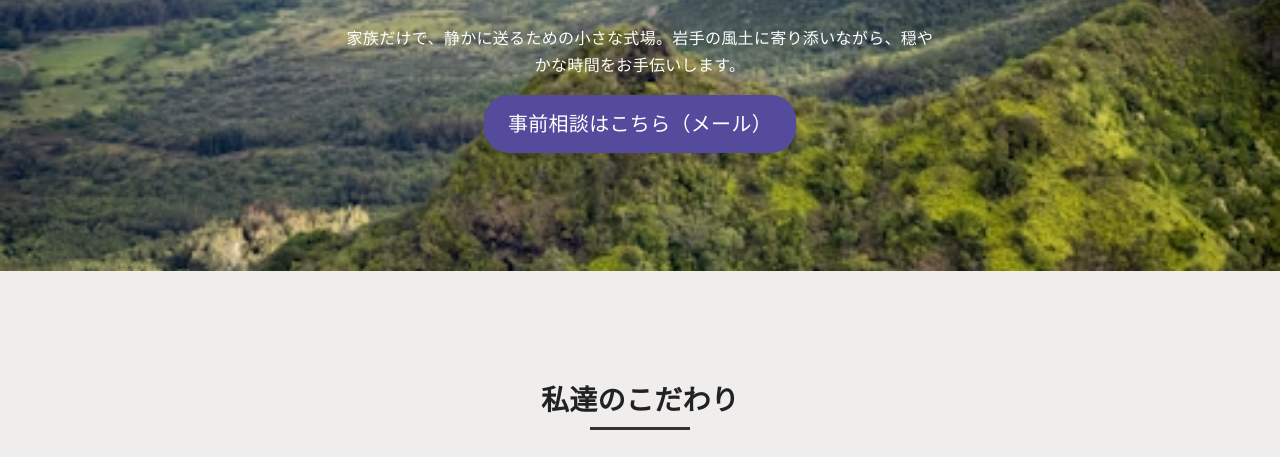
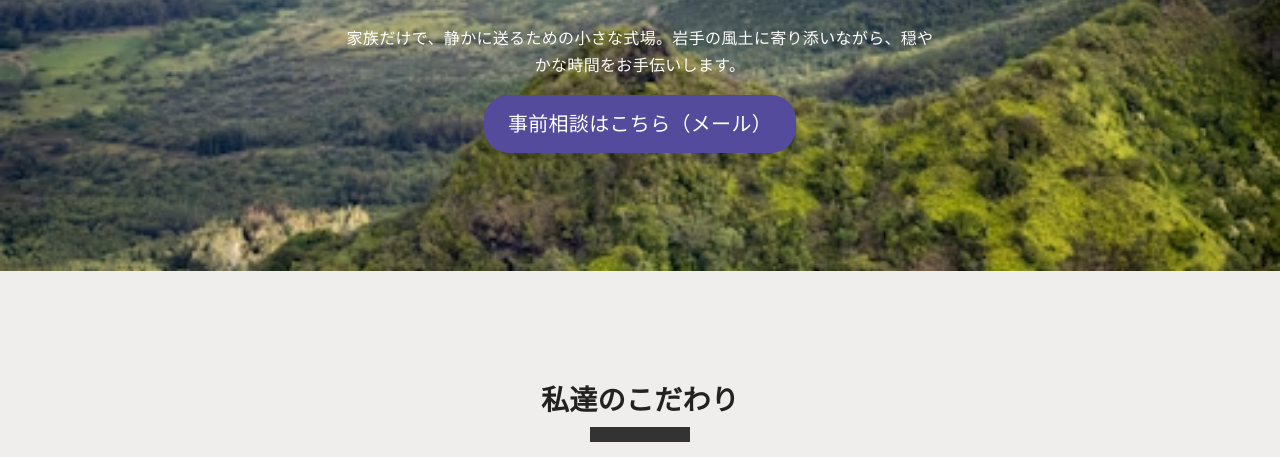
Before and after one commit to sawada-jun1218/sougi-lp, a plain HTML site: page index.html in a window 1280 px wide. Shown: the part 493-950 px from the top of the page. Drawn offline with Linux system fonts and the light colour scheme.

Commit message:
Add files via upload

```diff
--- a/css/style.css
+++ b/css/style.css
@@ -209,6 +209,8 @@ footer {
 
 .section-title {
     position: relative;
+    padding-bottom: 12px;
+        /* 下に余白 */
 }
 
 .section-title::after {
@@ -216,9 +218,9 @@ footer {
     display: block;
     width: 60px;
     height: 2px;
-    background: #fff8;
-        /* 白＋薄め */
-    margin: 12px auto 0;
+    padding-bottom: 12px;
+        /* 下に余白 */
+    margin: 8px auto 0;
 }
 
 /* レスポンシブ */
```
